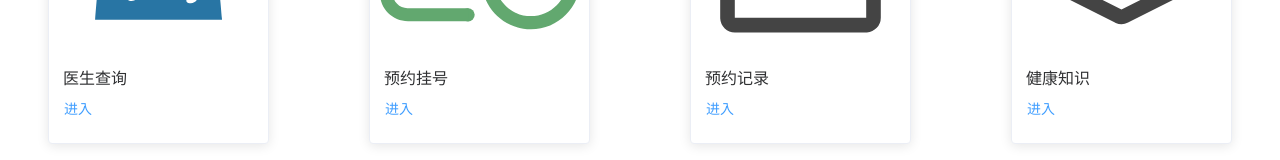
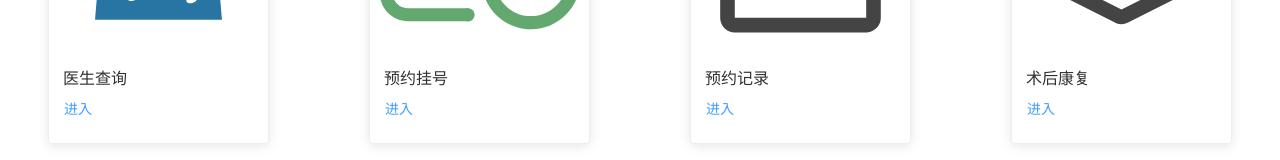
Before and after one commit to Tony-yzj/Medical_System, a Vue app: page /doctors in a window 1280 px wide. Shown: the part 906-1066 px from the top of the page. Built offline with nearby package versions, Linux system fonts and the light colour scheme; what vue-qrcode would draw is missing.

Commit message:
home bug fix

```diff
--- a/src/views/Home.vue
+++ b/src/views/Home.vue
@@ -74,23 +74,23 @@
   id: 1,
   name: "医生查询",
   icon: require("../assets/icon/医生.svg"),
-  path: "/doctor",
+  path: "/doctors",
   },
   {
   id: 2,
   name: "预约挂号",
   icon: require("../assets/icon/预约.svg"),
-  path: "/appointment",
+  path: "/appointments",
   },
   {
   id: 3,
   name: "预约记录",
   icon: require("../assets/icon/记录.svg"),
-  path: "/record",
+  path: "/records",
   },
   {
   id: 4,
-  name: "健康知识",
+  name: "术后康复",
   icon: require("../assets/icon/知识.svg"),
   path: "/knowledge",
   },
```
